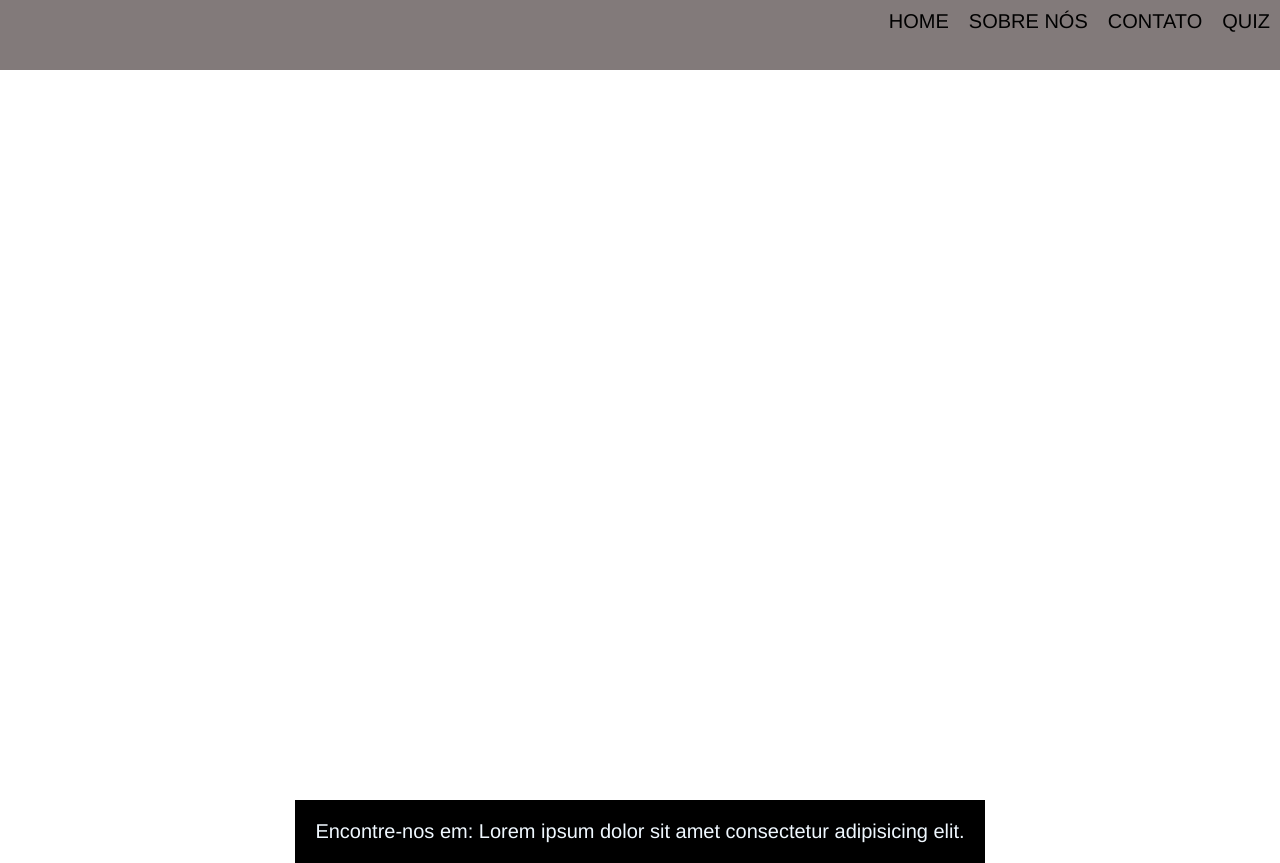
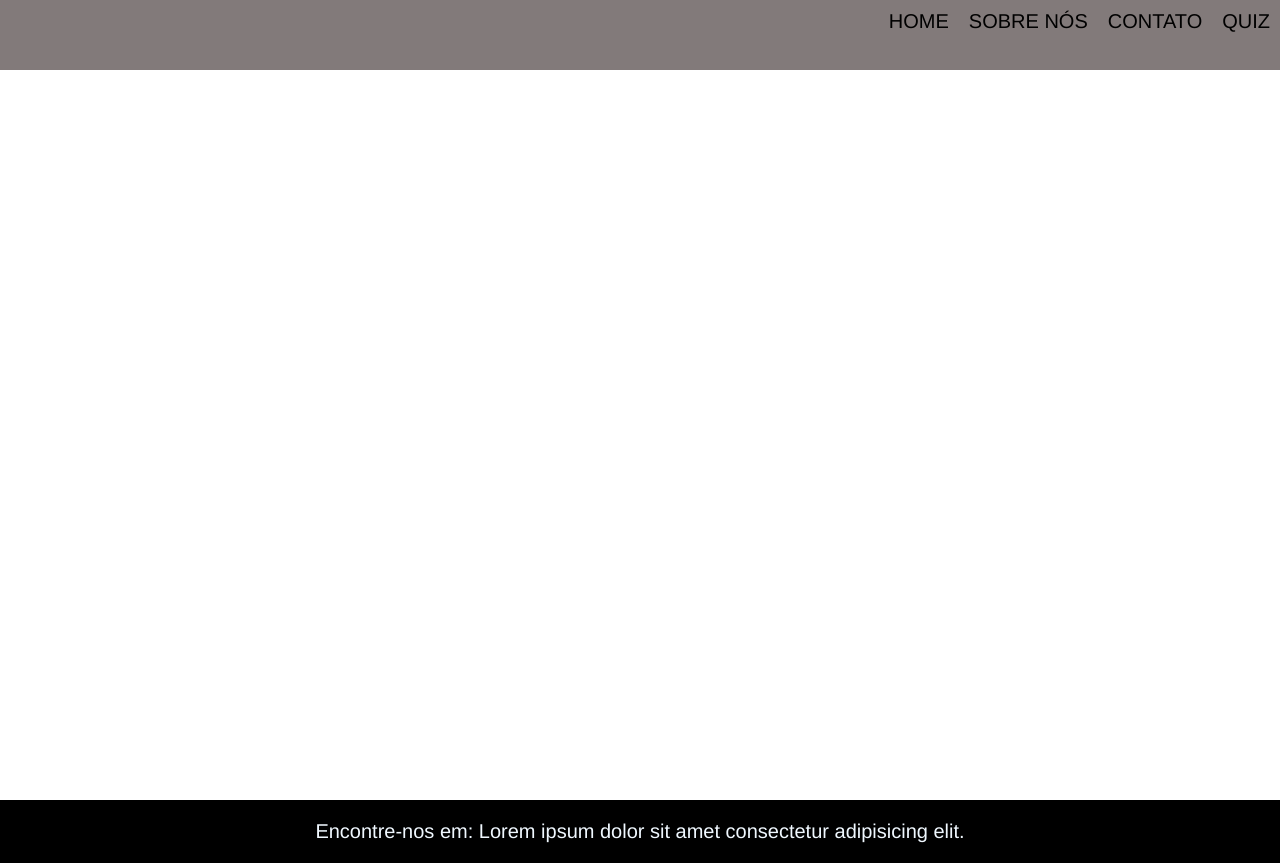
Before and after one commit to gabrimoreira/desafioreact, a React (Create React App) app: page / in a window 1280 px wide. Built offline with nearby package versions, Linux system fonts and the light colour scheme.

Commit message:
Criação Rotas: adicionei rotas para todas as páginas

```diff
--- a/package.json
+++ b/package.json
@@ -9,7 +9,7 @@
     "react": "^18.2.0",
     "react-dom": "^18.2.0",
     "react-icons": "^4.12.0",
-    "react-router-dom": "^6.20.1",
+    "react-router-dom": "^6.21.0",
     "react-scripts": "5.0.1",
     "web-vitals": "^2.1.4"
   },
--- a/src/Components/Footer.jsx
+++ b/src/Components/Footer.jsx
@@ -3,9 +3,7 @@ import '../Style/Footer.css'
 function Footer(){
 
     return(
-        <div>
             <p className='footer'>Encontre-nos em: Lorem ipsum dolor sit amet consectetur adipisicing elit. </p>
-        </div>
     )
 }
 export default Footer
--- a/src/Pages/Contato.jsx
+++ b/src/Pages/Contato.jsx
@@ -0,0 +1,7 @@
+function Contato(){
+
+    return(
+        <h1>Contato</h1>
+    )
+}
+export default Contato
--- a/src/Pages/Quiz.jsx
+++ b/src/Pages/Quiz.jsx
@@ -0,0 +1,7 @@
+function Quiz(){
+
+    return(
+        <h1>Quiz</h1>
+    )
+}
+export default Quiz
--- a/src/Pages/Sobre.jsx
+++ b/src/Pages/Sobre.jsx
@@ -0,0 +1,7 @@
+function Sobre(){
+
+    return(
+        <h1>Sobre</h1>
+    )
+}
+export default Sobre
--- a/src/Style/Footer.css
+++ b/src/Style/Footer.css
@@ -12,4 +12,5 @@
     padding: 20px;
     color: aliceblue;
     background-color: black;
+    text-align: center;
 }
--- a/src/index.js
+++ b/src/index.js
@@ -1,14 +1,22 @@
 import React from 'react';
 import ReactDOM from 'react-dom/client';
 import Main from './Pages/Main';
-import Navbar from './Components/Navbar';
-import Footer from './Components/Footer';
 import reportWebVitals from './reportWebVitals';
-
+import { BrowserRouter as Router,Routes, Route} from 'react-router-dom';
+import Contato from './Pages/Contato';
+import Sobre from './Pages/Sobre';
+import Quiz from './Pages/Quiz';
 const root = ReactDOM.createRoot(document.getElementById('root'));
 root.render(
   <React.StrictMode>
-    <Main/>
+    <Router>
+      <Routes>
+        <Route path = '/' element={<Main/>}></Route>
+        <Route path='/contato' element={<Contato/>}></Route>
+        <Route path='/sobre' element={<Sobre/>}></Route>
+        <Route path='/quiz' element={<Quiz/>}></Route>
+      </Routes>
+    </Router>
   </React.StrictMode>
 );
 
```
Also changed, not shown: 1 other file (tests, documents, lock files or other folders).
